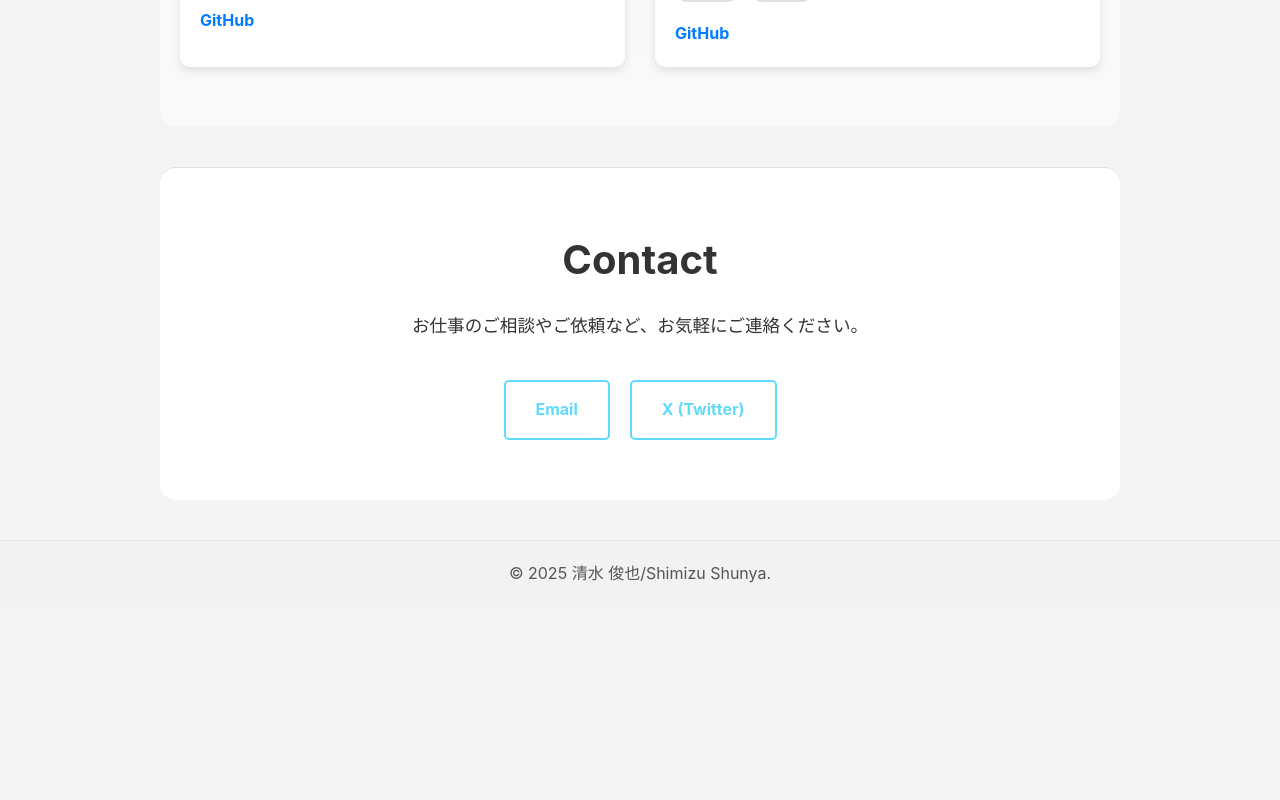
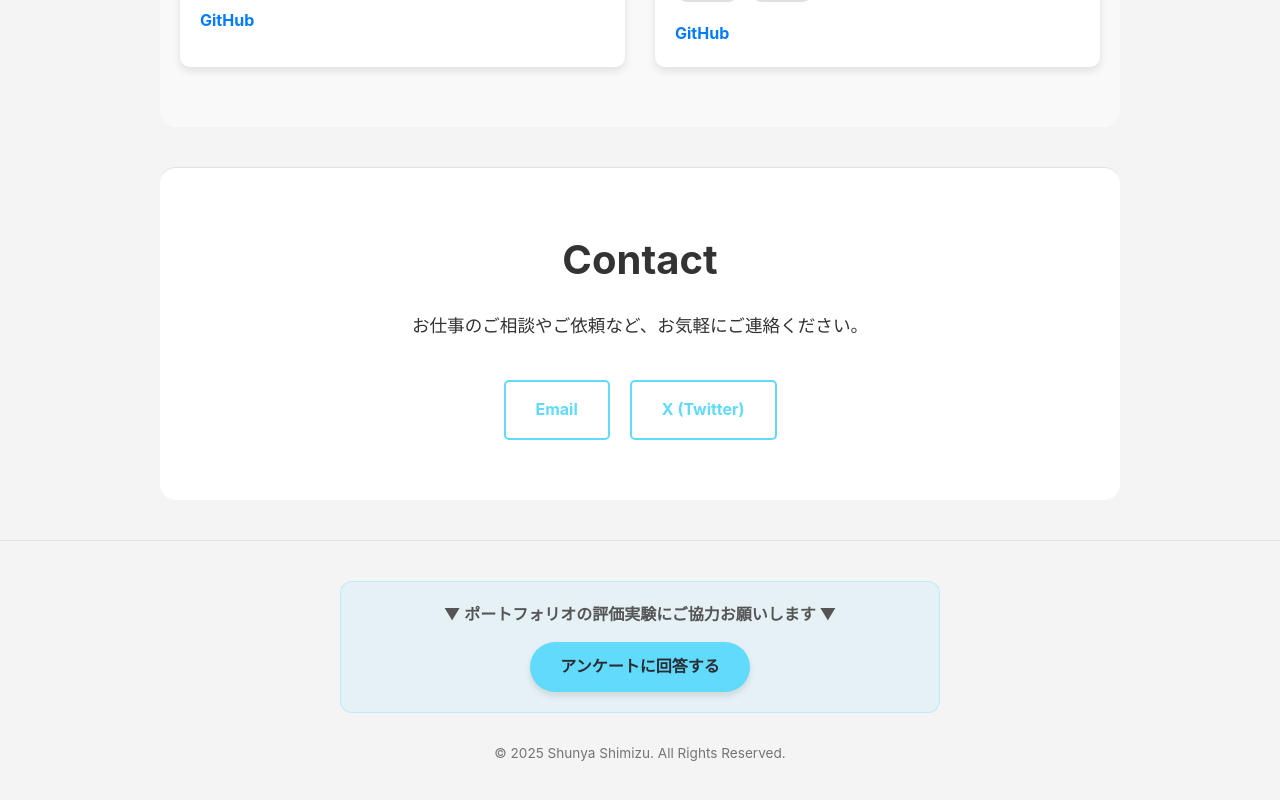
Before and after one commit to shunya-yan/portfolio, a React (Create React App) app: page / in a window 1280 px wide. Shown: the part 1485-2285 px from the top of the page. Before the commit the page ends 2091 px from the top, so only its background shows below. Built offline with nearby package versions, Linux system fonts and the light colour scheme.

Commit message:
footerにアンケートリンクの挿入

```diff
--- a/src/features/layout/Footer.css
+++ b/src/features/layout/Footer.css
@@ -1,7 +1,71 @@
 .site-footer {
+  padding: 40px 20px;
+  text-align: center;
+  background-color: #f4f4f4;
+  color: #555;
+  border-top: 1px solid #e0e0e0;
+  margin-top: auto; /* コンテンツが少なくても最下部に配置 */
+}
+
+.footer-content {
+  display: flex;
+  flex-direction: column;
+  align-items: center;
+  gap: 30px;
+}
+
+/* アンケート誘導エリア */
+.survey-container {
+  display: flex;
+  flex-direction: column;
+  align-items: center;
+  gap: 15px;
   padding: 20px;
-  text-align: center;
-  background-color: #f2f2f2;
-  color: #555;
-  border-top: 1px solid #e7e7e7;
+  border-radius: 12px;
+  /* 背景を少し強調 */
+  background-color: rgba(97, 218, 251, 0.1);
+  border: 1px solid rgba(97, 218, 251, 0.3);
+  width: 100%;
+  max-width: 600px;
 }
+
+.survey-message {
+  font-weight: bold;
+  font-size: 1rem;
+  margin: 0;
+}
+
+/* アンケートボタン */
+.survey-button {
+  display: inline-block;
+  padding: 12px 30px;
+  background-color: #61dafb;
+  color: #282c34 !important; /* リンク色を強制的に濃いグレーに */
+  text-decoration: none;
+  font-weight: bold;
+  border-radius: 25px;
+  box-shadow: 0 4px 6px rgba(0,0,0,0.1);
+  transition: transform 0.2s, box-shadow 0.2s, background-color 0.2s;
+}
+
+.survey-button:hover {
+  transform: translateY(-2px);
+  box-shadow: 0 6px 12px rgba(97, 218, 251, 0.4);
+  background-color: #4cd3f8;
+  text-decoration: none;
+}
+
+.copyright {
+  font-size: 0.85rem;
+  opacity: 0.8;
+  margin: 0;
+}
+
+/* --- ダークモード時の微調整 --- */
+/* (index.cssの全体設定が効きますが、独自パーツの色を調整) */
+/* 親要素に .ui-card-dark がある場合のスタイル */
+:global(.ui-card-dark) .survey-container,
+:global(.ui-bg-dark) .survey-container {
+  background-color: rgba(255, 255, 255, 0.05);
+  border-color: rgba(255, 255, 255, 0.2);
+}
--- a/src/features/layout/Footer.tsx
+++ b/src/features/layout/Footer.tsx
@@ -1,10 +1,32 @@
-import './Footer.css';
+import "./Footer.css";
 
 export const Footer = () => {
   const currentYear = new Date().getFullYear();
+  // 作成したGoogleフォームのURL
+  const formUrl =
+    "https://docs.google.com/forms/d/e/1FAIpQLSeFUdYm3c2w7CDRWJhgOuDTPonC7UR_yv_V8bOuDRyZOs21nQ/viewform?usp=header";
+
   return (
     <footer className="site-footer">
-      <p>&copy; {currentYear} 清水 俊也/Shimizu Shunya.</p>
+      <div className="footer-content">
+        <div className="survey-container">
+          <p className="survey-message">
+            ▼ ポートフォリオの評価実験にご協力お願いします ▼
+          </p>
+          <a
+            href={formUrl}
+            target="_blank"
+            rel="noopener noreferrer"
+            className="survey-button"
+          >
+            アンケートに回答する
+          </a>
+        </div>
+
+        <p className="copyright">
+          &copy; {currentYear} Shunya Shimizu. All Rights Reserved.
+        </p>
+      </div>
     </footer>
   );
 };
```
